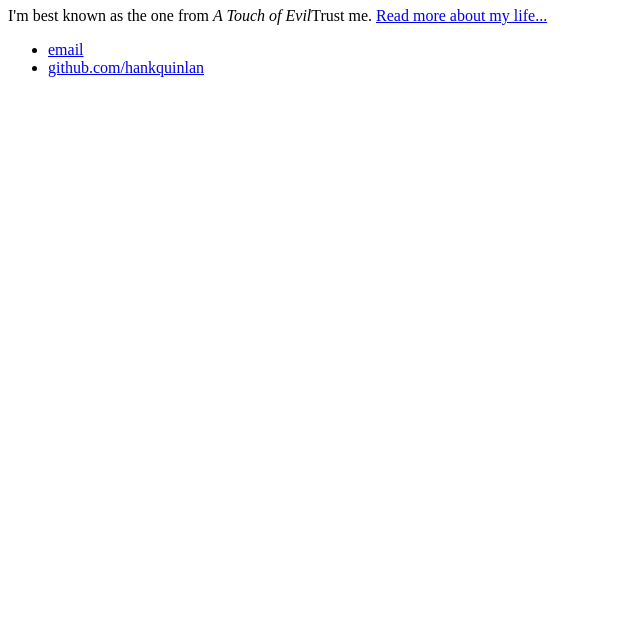
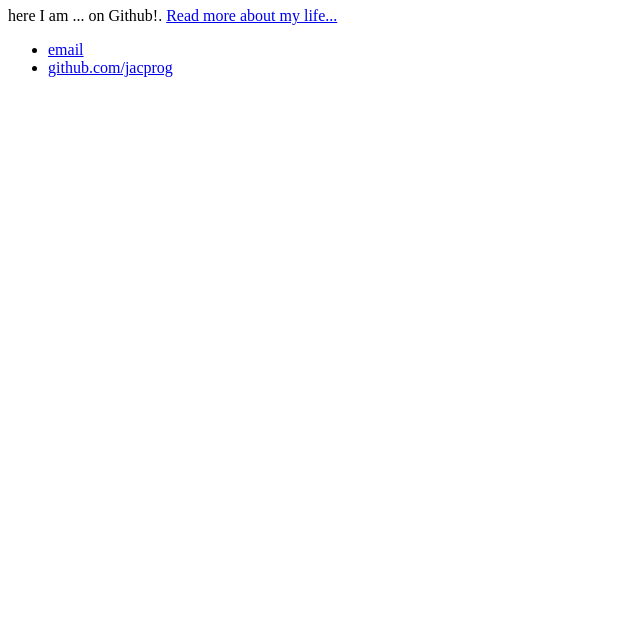
Before and after one commit to jacprog/jacprog.github.io, a plain HTML site: page index.html in a window 1280 px wide. Shown: the part 161-800 px from the top of the page, without its empty margins (0-640 px from the left). Drawn offline with Linux system fonts and the light colour scheme.

Commit message:
Update index.html

```diff
--- a/index.html
+++ b/index.html
@@ -1,7 +1,7 @@
 <!DOCTYPE html>
 <html>
 	<head>
-		<title>Jacques WEWB page </title>
+		<title>Jacques WEB page </title>
 	</head>
 	<body>
 		<nav>
@@ -15,13 +15,13 @@
 		<div class="container">
     		<div class="blurb">
         		<h1>Hi there, I'm Jacques!</h1>
-				<p>I'm best known as the one from <em>A Touch of Evil</em>Trust me. <a href="/about">Read more about my life...</a></p>
+				<p>here I am ... on Github!. <a href="/about">Read more about my life...</a></p>
     		</div><!-- /.blurb -->
 		</div><!-- /.container -->
 		<footer>
     		<ul>
-        		<li><a href="mailto:hankquinlanhub@gmail.com">email</a></li>
-        		<li><a href="https://github.com/hankquinlan">github.com/hankquinlan</a></li>
+        		<li><a href="mailto:jacqueshfavre@gmail.com">email</a></li>
+        		<li><a href="https://jacprog.github.io/">github.com/jacprog</a></li>
 			</ul>
 		</footer>
 	</body>
```
